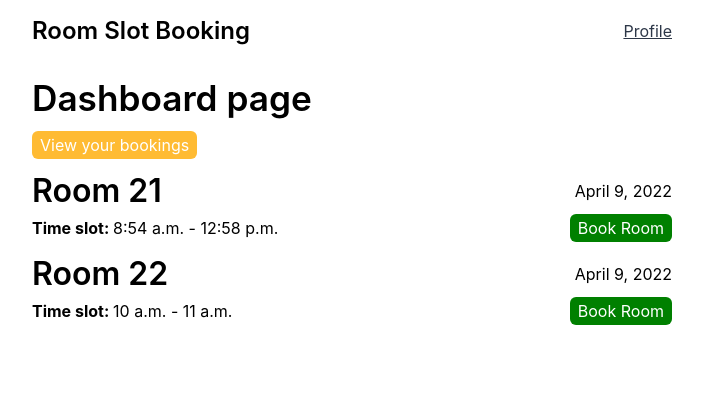
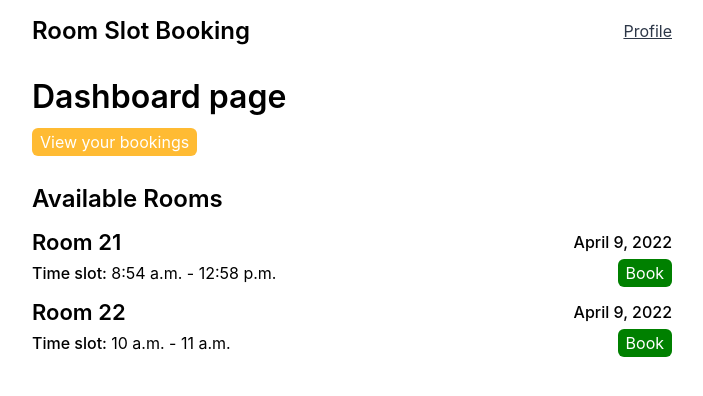
Before and after one commit to roopeshsn/room-slot-booking, a Django app: page /dashboard/ in a window 1280 px wide. Shown: the top 396 px of the page, without its empty margins (288-991 px from the left). Run offline with Django 4.2, Linux system fonts and the light colour scheme; a user stored in the database is signed in; data comes from the database, SQL or seed files in the repository; both versions use the stored data as it was after the commit.

Commit message:
css refactoring stage 2

```diff
--- a/base/templates/base/manage_rooms.html
+++ b/base/templates/base/add_rooms.html
@@ -6,8 +6,7 @@
 
   input[type="date"],
   input[type="time"],
-  input[type="text"],
-  input[type="email"] {
+  input[type="text"] {
     width: 100%;
     padding: 0.75rem 0.5rem;
     border: 2px solid gainsboro;
--- a/base/templates/base/dashboard.html
+++ b/base/templates/base/dashboard.html
@@ -1,16 +1,11 @@
-<!-- prettier-ignore -->
 <style>
   h1 {
     margin-bottom: 1rem;
   }
 
-  h2 {
-    font-size: 1.5rem;
-    font-weight: 600;
-  }
-
-  .room-wrapper {
-    margin-top: 1rem;
+  .available {
+    margin-top: 2rem;
+    margin-bottom: 1rem;
   }
 
   .room-wrapper {
@@ -30,11 +25,8 @@
     justify-content: space-between;
     margin-top: 0.5rem;
   }
-
-  .time-slot{
-    font-weight: bold;
-  }
 </style>
+<!-- prettier-ignore -->
 {% extends 'layout.html' %} {% block content %}
 <h1>Dashboard page</h1>
 <a class="btn btn-lg btn-secondary" href="{% url 'user-bookings' %}"
@@ -43,26 +35,29 @@
 <div class="rooms-wrapper">
   {% if not rooms %}
   <p>No rooms are there to book!</p>
-  {% else %} {% for room in rooms %}
+  {% else %}
+  <h2 class="available">Available Rooms</h2>
+  {% for room in rooms %}
   <div class="room-wrapper">
     <div class="room-header">
-      <span><h2>{{room.name}}</h2></span>
-      <span>{{room.date}}</span>
+      <span><h3>{{room.name}}</h3></span>
+      <span class="bold">{{room.date}}</span>
     </div>
     <div class="room-body">
       <div>
-        <span class="time-slot">Time slot: </span>
+        <span class="bold">Time slot: </span>
         <span>{{room.defined_check_in_time}}</span>
         <span>-</span>
         <span>{{room.defined_check_out_time}}</span>
       </div>
       <div>
         <a class="btn btn-md btn-primary" href="{% url 'room' room.id %}"
-          >Book Room</a
+          >Book</a
         >
       </div>
     </div>
   </div>
+  <hr />
   {% endfor %} {% endif %}
 </div>
 {% endblock content %}
--- a/base/templates/base/profile.html
+++ b/base/templates/base/profile.html
@@ -18,7 +18,6 @@
   }
 
   input[type="submit"] {
-    width: 100%;
     padding: 0.75rem 0.5rem;
     margin-bottom: 0.5rem;
   }
--- a/base/views.py
+++ b/base/views.py
@@ -90,7 +90,7 @@ def addRooms(request):
             form.save()
             return redirect('dashboard')
 
-    return render(request, 'base/manage_rooms.html', {'form': form, 'user': current_user})
+    return render(request, 'base/add_rooms.html', {'form': form, 'user': current_user})
 
 @login_required(redirect_field_name='/signin')
 def viewRooms(request):
--- a/static/styles/layout.css
+++ b/static/styles/layout.css
@@ -25,16 +25,17 @@ body {
 
 h1 {
   font-size: 1.625rem;
-  font-weight: 600;
+  font-weight: 500;
 }
 
 h2 {
   font-size: 1.375rem;
-  font-weight: 600;
+  font-weight: 500;
 }
 
 h2 {
   font-size: 1.25rem;
+  font-weight: 500;
 }
 
 p {
@@ -102,27 +103,27 @@ nav {
   }
 
   h1 {
-    font-size: 2.2em;
+    font-size: 2rem;
     font-weight: 600;
   }
 
   h2 {
-    font-size: 2em;
+    font-size: 1.5rem;
     font-weight: 600;
   }
 
   h3 {
-    font-size: 1.8em;
+    font-size: 1.375rem;
     font-weight: 600;
   }
 
   h4 {
-    font-size: 1.6em;
+    font-size: 1.25rem;
     font-weight: 600;
   }
 
   h5 {
-    font-size: 1.4em;
+    font-size: 1.125rem;
     font-weight: 600;
   }
 
--- a/templates/layout.html
+++ b/templates/layout.html
@@ -29,6 +29,11 @@
       .btn {
         text-decoration: none;
         cursor: pointer;
+      }
+
+      .btn-sm {
+        padding: 0.125rem 0.375rem;
+        border-radius: 0.375rem;
       }
 
       .btn-md {
@@ -72,13 +77,36 @@
         margin-top: 1rem;
       }
 
-      @media only screen and (min-width: 1050px) {
+      input[type="submit"] {
+        padding: 0.4rem 0.75rem;
+        border-radius: 0.375rem;
+        background-color: #ffbb33;
+        color: white;
+      }
+
+      .btn-customize {
+        padding: 0.4rem 0.75rem;
+        font-size: 0.825rem;
+        border-radius: 0.375rem;
+        background-color: gainsboro;
+        color: black;
+      }
+
+      .bold {
+        font-weight: 500;
+      }
+
+      @media only screen and (min-width: 640px) {
         .btn-second-row {
           display: inline;
         }
 
         .btn-tertiary {
           margin-left: 0.5rem;
+        }
+
+        .confirm-message {
+          font-size: 1.25rem;
         }
       }
     </style>
```
Also changed, not shown: base/templates/base/bookings.html (+3 -9 lines), base/templates/base/cancel_room.html (+10 -18 lines), base/templates/base/delete.html (+10 -18 lines), base/templates/base/room.html (+6 -5 lines), base/templates/base/view_rooms.html (+5 -8 lines), db.sqlite3.
